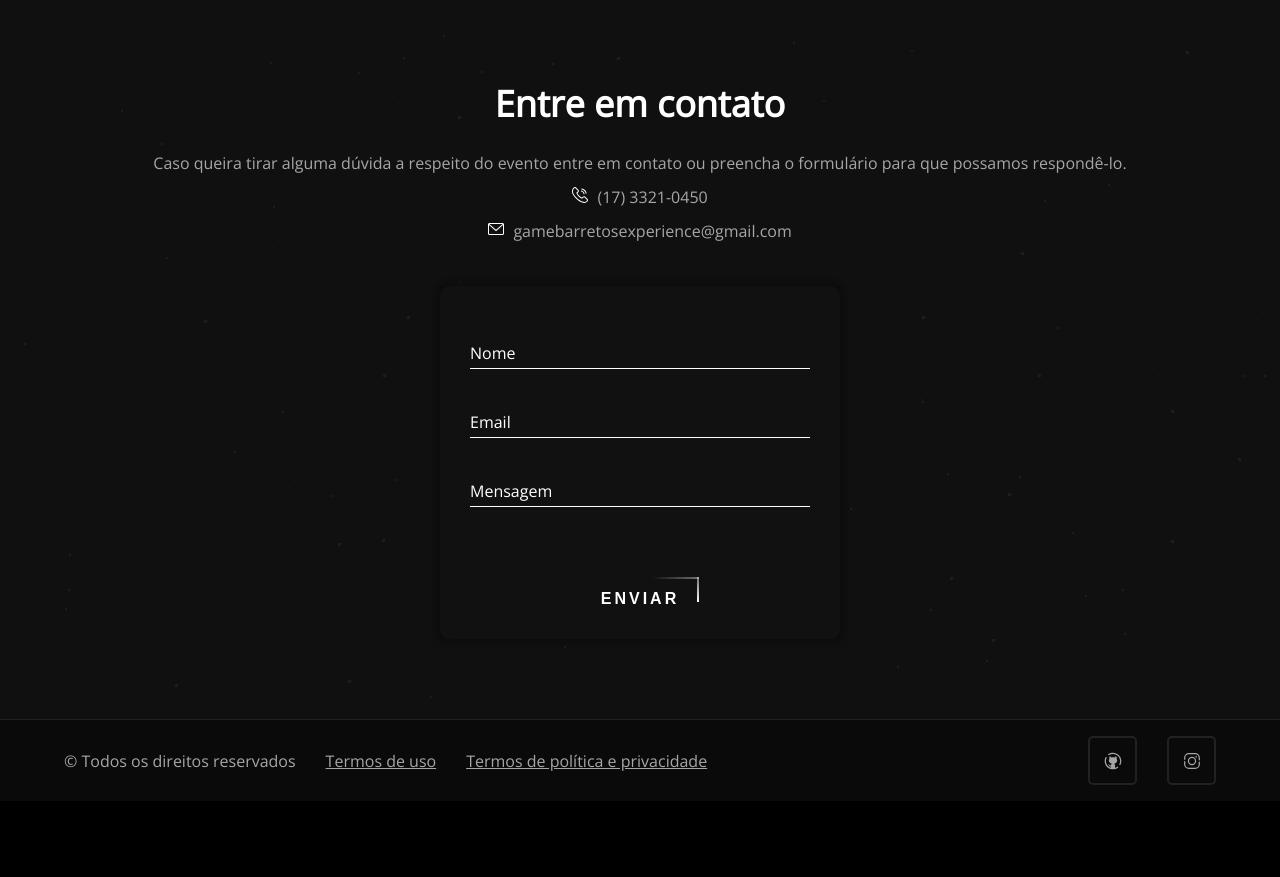
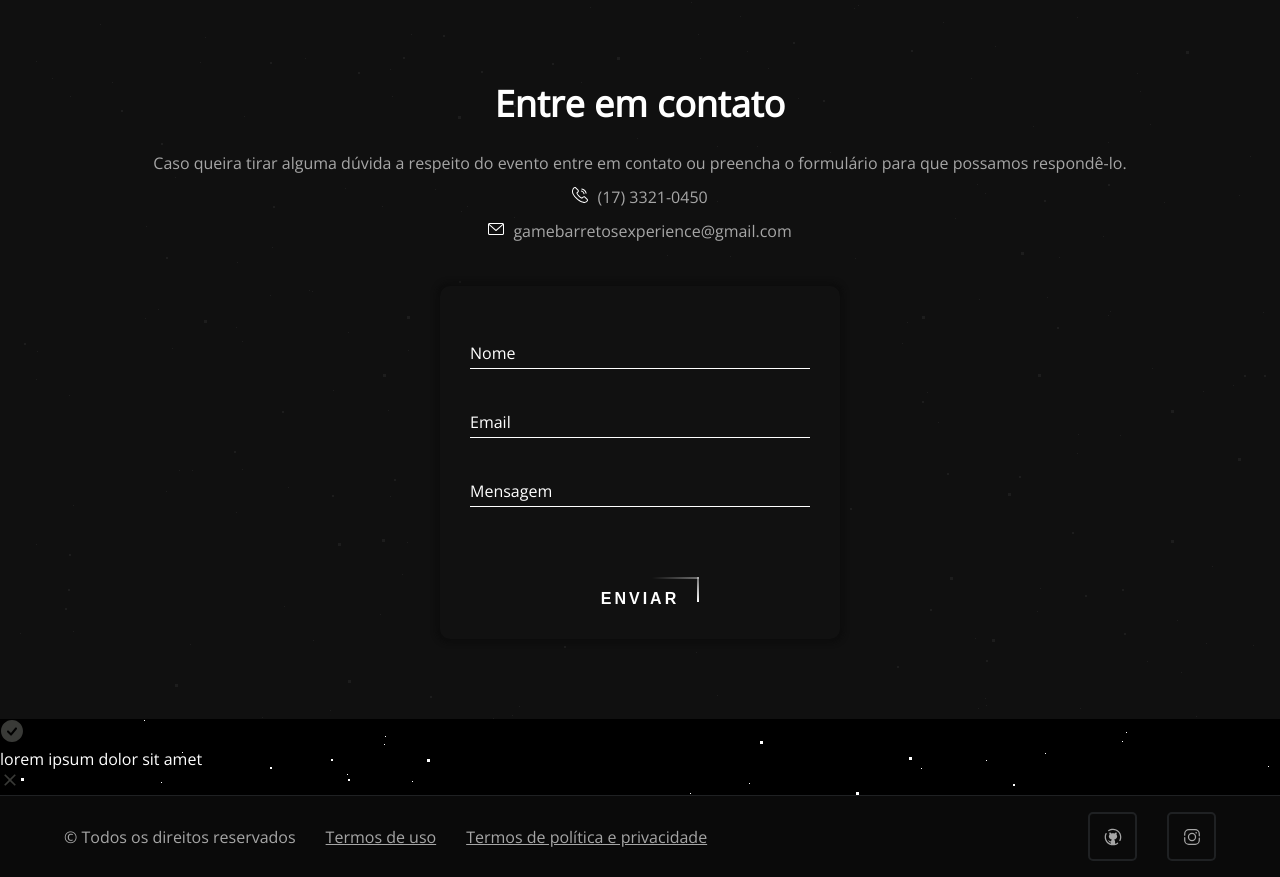
Before and after one commit to LeandroGiovani/GBXP, a Flask app: page / in a window 1280 px wide. Shown: the part 2732-3609 px from the top of the page. Before the commit the page ends 3517 px from the top, so only its background shows below. Run offline with Flask 3, Linux system fonts and the light colour scheme; some libraries are stand-ins or nearby versions.

Commit message:
mudanças

```diff
--- a/templates/index.html
+++ b/templates/index.html
@@ -483,10 +483,17 @@
                         </div>
                     </div>
                 </section>
-                <div class="noti-certo hidden" id="notificacao">
+                <!-- <div class="noti-certo hidden" id="notificacao"> -->
                     <!-- Conteúdo da notificação -->
-                    Esta é a notificação que será exibida quando a variável for verdadeira.
-                  </div>
+                    <!-- Esta é a notificação que será exibida quando a variável for verdadeira. -->
+                <!-- </div> -->
+                <div class="success">
+                    <div class="success__icon">
+                      <svg xmlns="http://www.w3.org/2000/svg" width="24" viewBox="0 0 24 24" height="24" fill="none"><path fill-rule="evenodd" fill="#393a37" d="m12 1c-6.075 0-11 4.925-11 11s4.925 11 11 11 11-4.925 11-11-4.925-11-11-11zm4.768 9.14c.0878-.1004.1546-.21726.1966-.34383.0419-.12657.0581-.26026.0477-.39319-.0105-.13293-.0475-.26242-.1087-.38085-.0613-.11844-.1456-.22342-.2481-.30879-.1024-.08536-.2209-.14938-.3484-.18828s-.2616-.0519-.3942-.03823c-.1327.01366-.2612.05372-.3782.1178-.1169.06409-.2198.15091-.3027.25537l-4.3 5.159-2.225-2.226c-.1886-.1822-.4412-.283-.7034-.2807s-.51301.1075-.69842.2929-.29058.4362-.29285.6984c-.00228.2622.09851.5148.28067.7034l3 3c.0983.0982.2159.1748.3454.2251.1295.0502.2681.0729.4069.0665.1387-.0063.2747-.0414.3991-.1032.1244-.0617.2347-.1487.3236-.2554z" clip-rule="evenodd"></path></svg>
+                    </div>
+                    <div class="success__title">lorem ipsum dolor sit amet</div>
+                    <div class="success__close"><svg xmlns="http://www.w3.org/2000/svg" width="20" viewBox="0 0 20 20" height="20"><path fill="#393a37" d="m15.8333 5.34166-1.175-1.175-4.6583 4.65834-4.65833-4.65834-1.175 1.175 4.65833 4.65834-4.65833 4.6583 1.175 1.175 4.65833-4.6583 4.6583 4.6583 1.175-1.175-4.6583-4.6583z"></path></svg></div>
+                </div>
                 <style>
                     .hidden {
                       display: none;
```
